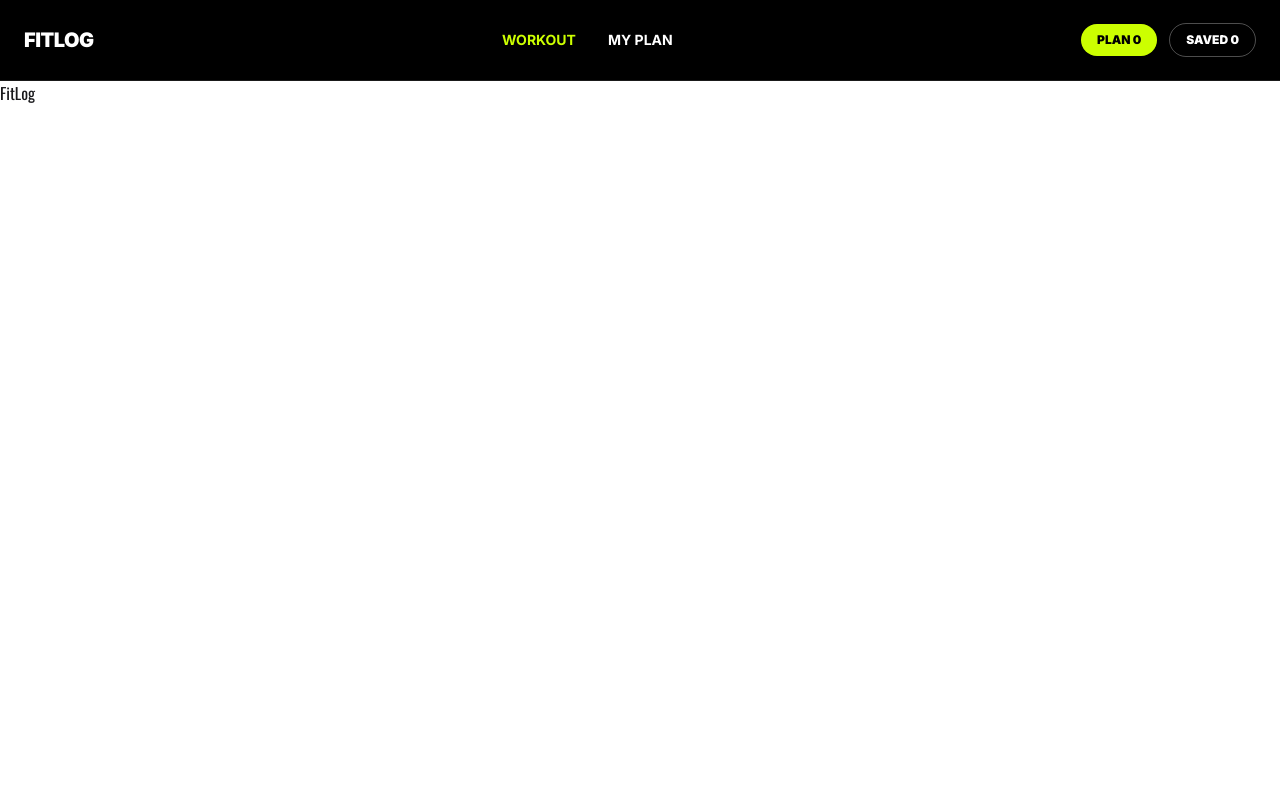
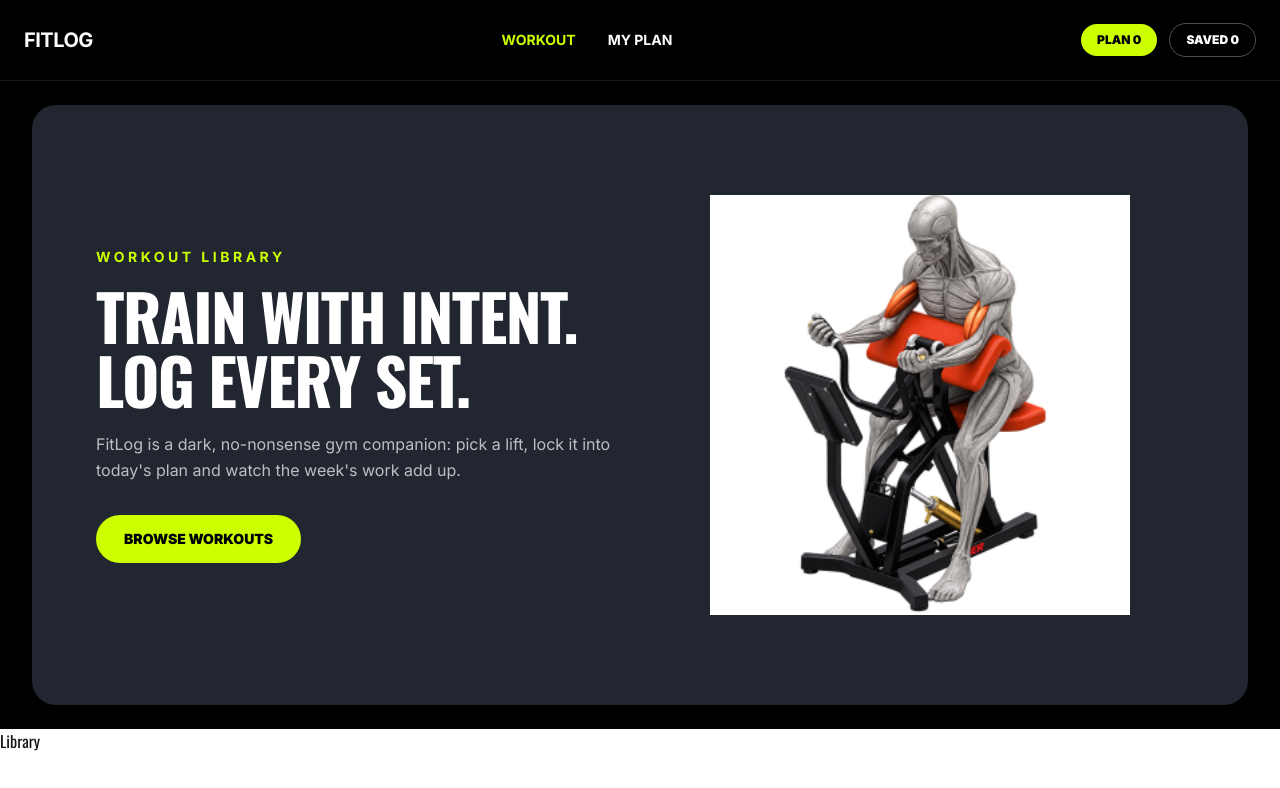
Before and after one commit to nafisanahin/assignment6, a Next.js app: page / in a window 1280 px wide. Shown: the top 788 px of the page. Built offline with nearby package versions, Linux system fonts and the light colour scheme.

Commit message:
created hero section

```diff
--- /dev/null
+++ b/app/components/Hero.tsx
@@ -0,0 +1,39 @@
+export default function Hero() {
+  return (
+    <section className="bg-black py-4 md:py-6">
+      <div className="mx-auto max-w-7xl px-4 sm:px-6 lg:px-8">
+        <div className="grid min-h-[75vh] items-center gap-8 rounded-3xl bg-[#222630] px-8 py-12 md:grid-cols-2 md:px-16 md:py-16 shadow-2xl">
+          <div>
+            <p className="mb-4 text-xs font-bold tracking-[0.25em] text-[#CCFF00] md:text-sm">
+              WORKOUT LIBRARY
+            </p>
+
+            <h1 className="text-4xl font-black uppercase tracking-tight text-white sm:text-5xl md:text-6xl lg:text-[64px] leading-[1]">
+              Train With Intent. Log Every Set.
+            </h1>
+
+            <p className="mt-5 text-sm leading-relaxed text-white/70 md:text-base">
+              FitLog is a dark, no-nonsense gym companion: pick a lift, lock it
+              into today's plan and watch the week's work add up.
+            </p>
+
+            <a
+              href="#library"
+              className="mt-8 inline-flex items-center gap-2 rounded-full bg-[#CCFF00] px-7 py-3.5 text-sm font-black text-black transition-transform hover:scale-105"
+            >
+              BROWSE WORKOUTS
+            </a>
+          </div>
+
+          <div className="flex justify-center md:justify-end">
+            <img
+              src="/hero-img.png"
+              alt="Workout"
+              className="max-h-[340px] w-full object-contain md:max-h-[420px]"
+            />
+          </div>
+        </div>
+      </div>
+    </section>
+  );
+}
--- a/app/components/Navbar.tsx
+++ b/app/components/Navbar.tsx
@@ -10,7 +10,8 @@ export default function Navbar() {
     <nav className="border-b border-white/10 bg-black">
       <div className="mx-auto flex h-20 max-w-7xl items-center justify-between px-6">
         {/* Logo */}
-        <div className="text-xl font-black tracking-tight text-white">
+        {/* Logo */}
+        <div className="font-[var(--font-oswald)] text-xl font-bold tracking-tight text-white">
           FITLOG
         </div>
 
--- a/app/page.tsx
+++ b/app/page.tsx
@@ -1,4 +1,5 @@
 import Navbar from "./components/Navbar";
+import Hero from "./components/Hero";
 
 export default function Home() {
   return (
@@ -6,7 +7,11 @@ export default function Home() {
       <Navbar />
 
       <main>
-        <h1>FitLog</h1>
+        <Hero />
+
+        <section id="library" className="min-h-screen bg-white">
+          <h2>Library</h2>
+        </section>
       </main>
     </>
   );
```
Also changed, not shown: public/hero-img.png (added).
